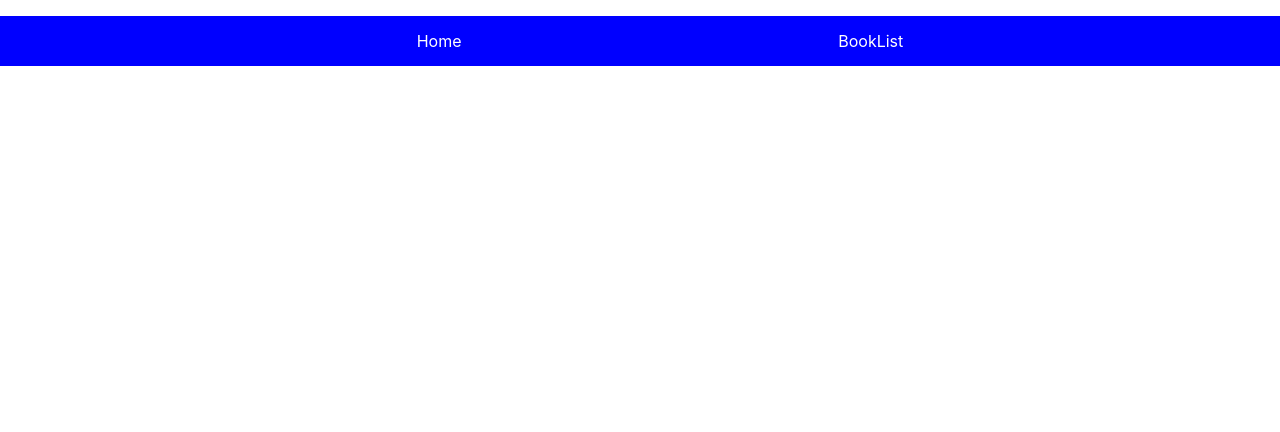
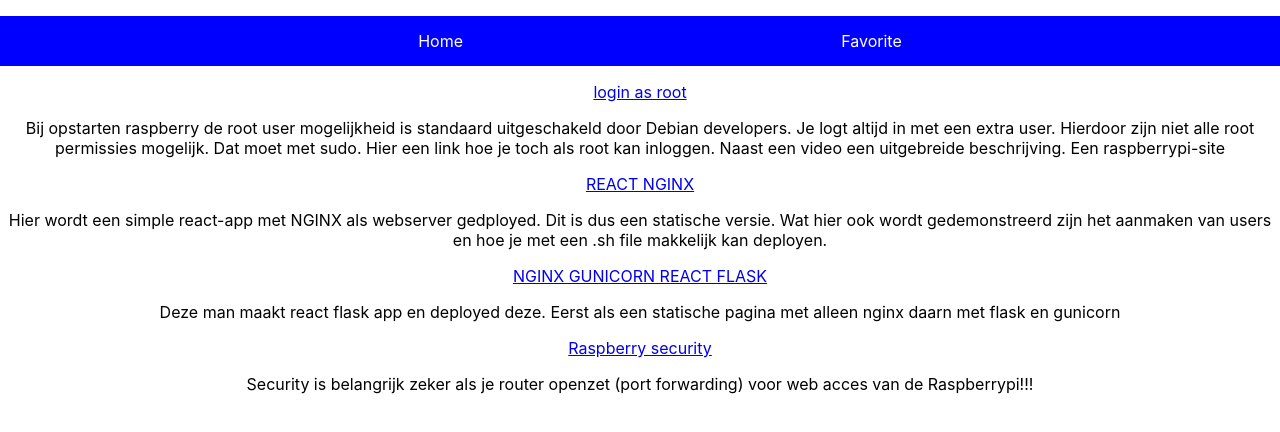
Before and after one commit to hwk246/my-app, a React (Create React App) app: page /favorite in a window 1280 px wide. Before the commit this address had no page. Shown: the top 432 px of the page. Built offline with nearby package versions, Linux system fonts and the light colour scheme.

Commit message:
added favorite sites page

```diff
--- a/src/App.js
+++ b/src/App.js
@@ -1,7 +1,7 @@
 import "./App.css";
 import { Link, Routes, Route } from "react-router-dom";
 import Home from "./components/Home";
-import BookList from "./components/BookList";
+import FavoriteSites from "./components/FavoriteSites";
 
 function App() {
   return (
@@ -14,15 +14,15 @@ function App() {
             </Link>
           </li>
           <li>
-            <Link className="link" to="/booklist">
-              BookList
+            <Link className="link" to="/favorite">
+              Favorite
             </Link>
           </li>
         </ul>
       </nav>
       <Routes>
         <Route path="/" element={<Home />} />
-        <Route path="/booklist" element={<BookList />} />
+        <Route path="/favorite" element={<FavoriteSites />} />
       </Routes>
     </div>
   );
--- a/src/components/BookList.js
+++ /dev/null
@@ -1,5 +0,0 @@
-function BookList() {
-  return <h1>BookList Page</h1>;
-}
-
-export default BookList;
--- /dev/null
+++ b/src/components/FavoriteSites.js
@@ -0,0 +1,38 @@
+function FavoriteSites() {
+  return (
+    <>
+      <a href="https://raspberrytips.com/login-as-root/">login as root</a>
+      <p>
+        Bij opstarten raspberry de root user mogelijkheid is standaard
+        uitgeschakeld door Debian developers. Je logt altijd in met een extra
+        user. Hierdoor zijn niet alle root permissies mogelijk. Dat moet met
+        sudo. Hier een link hoe je toch als root kan inloggen. Naast een video
+        een uitgebreide beschrijving. Een raspberrypi-site
+      </p>
+      <a href="https://www.youtube.com/watch?v=KFwFDZpEzXY">REACT NGINX</a>
+      <p>
+        Hier wordt een simple react-app met NGINX als webserver gedployed. Dit
+        is dus een statische versie. Wat hier ook wordt gedemonstreerd zijn het
+        aanmaken van users en hoe je met een .sh file makkelijk kan deployen.{" "}
+      </p>
+
+      <a href="https://www.youtube.com/watch?v=KFwFDZpEzXY">
+        NGINX GUNICORN REACT FLASK
+      </a>
+      <p>
+        Deze man maakt react flask app en deployed deze. Eerst als een statische
+        pagina met alleen nginx daarn met flask en gunicorn
+      </p>
+
+      <a href="https://www.youtube.com/watch?v=u2PxRxhnplM">
+        Raspberry security
+      </a>
+      <p>
+        Security is belangrijk zeker als je router openzet (port forwarding)
+        voor web acces van de Raspberrypi!!!
+      </p>
+    </>
+  );
+}
+
+export default FavoriteSites;
```
